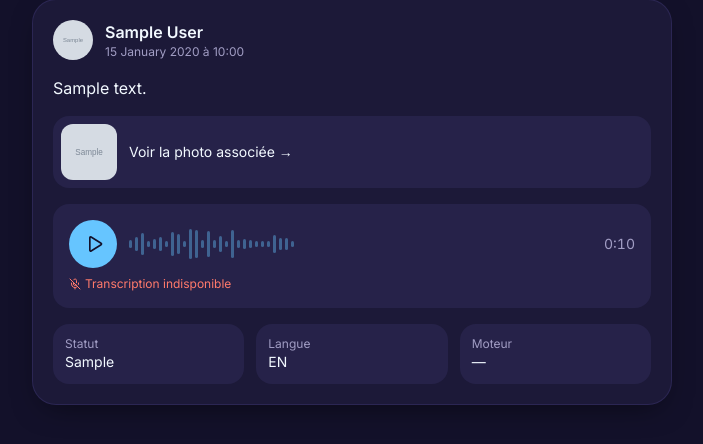
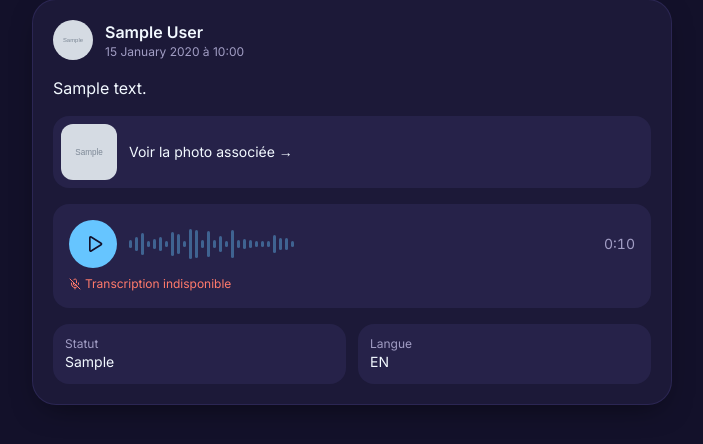
Before and after one commit to JasserKardamin/Blink, a Django app: template templates/audio/audio_detail.html in a window 1280 px wide. Shown: the part 150-594 px from the top of the page, without its empty margins (288-991 px from the left). Run offline with Django 5.2, Linux system fonts and the light colour scheme; the template is opened without the code that fills it: most values are stand-ins (such as "Sample title", 1, 10 or a date in 2020); grey boxes marked "Sample" are stand-in pictures.

Commit message:
fix(audio): correction affichage du lecteur vocal et suppression champ moteur

```diff
--- a/templates/audio/audio_detail.html
+++ b/templates/audio/audio_detail.html
@@ -12,18 +12,23 @@
   </header>
   {% if audio_post.description %}<p>{{ audio_post.description|hashtagify }}</p>{% endif %}
   {% if audio_post.post %}
-    <a href="{{ audio_post.post.get_absolute_url }}" class="flex items-center gap-3 rounded-2xl bg-surface2 p-2 hover:bg-line">
-      <img src="{{ audio_post.post.image.url }}" class="w-14 h-14 rounded-xl object-cover" alt=""><span class="text-sm">Voir la photo associée →</span>
-    </a>
+  <a href="{{ audio_post.post.get_absolute_url }}" class="flex items-center gap-3 rounded-2xl bg-surface2 p-2 hover:bg-line">
+    <img src="{{ audio_post.post.image.url }}" class="w-14 h-14 rounded-xl object-cover" alt=""><span class="text-sm">Voir la photo associée →</span>
+  </a>
   {% endif %}
   {% include "partials/audio_player.html" with audio=audio_post.fichier_audio duree=audio_post.duree seed=audio_post.pk transcription=audio_post.transcription %}
 
   {% with t=audio_post.transcription %}
   {% if t %}
-  <dl class="grid grid-cols-3 gap-3 text-sm">
-    <div class="rounded-2xl bg-surface2 p-3"><dt class="text-xs text-muted">Statut</dt><dd>{{ t.get_statut_display }}</dd></div>
-    <div class="rounded-2xl bg-surface2 p-3"><dt class="text-xs text-muted">Langue</dt><dd>{{ t.langue|upper|default:"—" }}</dd></div>
-    <div class="rounded-2xl bg-surface2 p-3"><dt class="text-xs text-muted">Moteur</dt><dd>{{ t.moteur|default:"—" }}</dd></div>
+  <dl class="grid grid-cols-2 gap-3 text-sm">
+    <div class="rounded-2xl bg-surface2 p-3">
+      <dt class="text-xs text-muted">Statut</dt>
+      <dd>{{ t.get_statut_display }}</dd>
+    </div>
+    <div class="rounded-2xl bg-surface2 p-3">
+      <dt class="text-xs text-muted">Langue</dt>
+      <dd>{{ t.langue|upper|default:"—" }}</dd>
+    </div>
   </dl>
   {% if t.erreur and audio_post.user == user %}<p class="text-xs text-salmon">{{ t.erreur }}</p>{% endif %}
   {% endif %}
```
